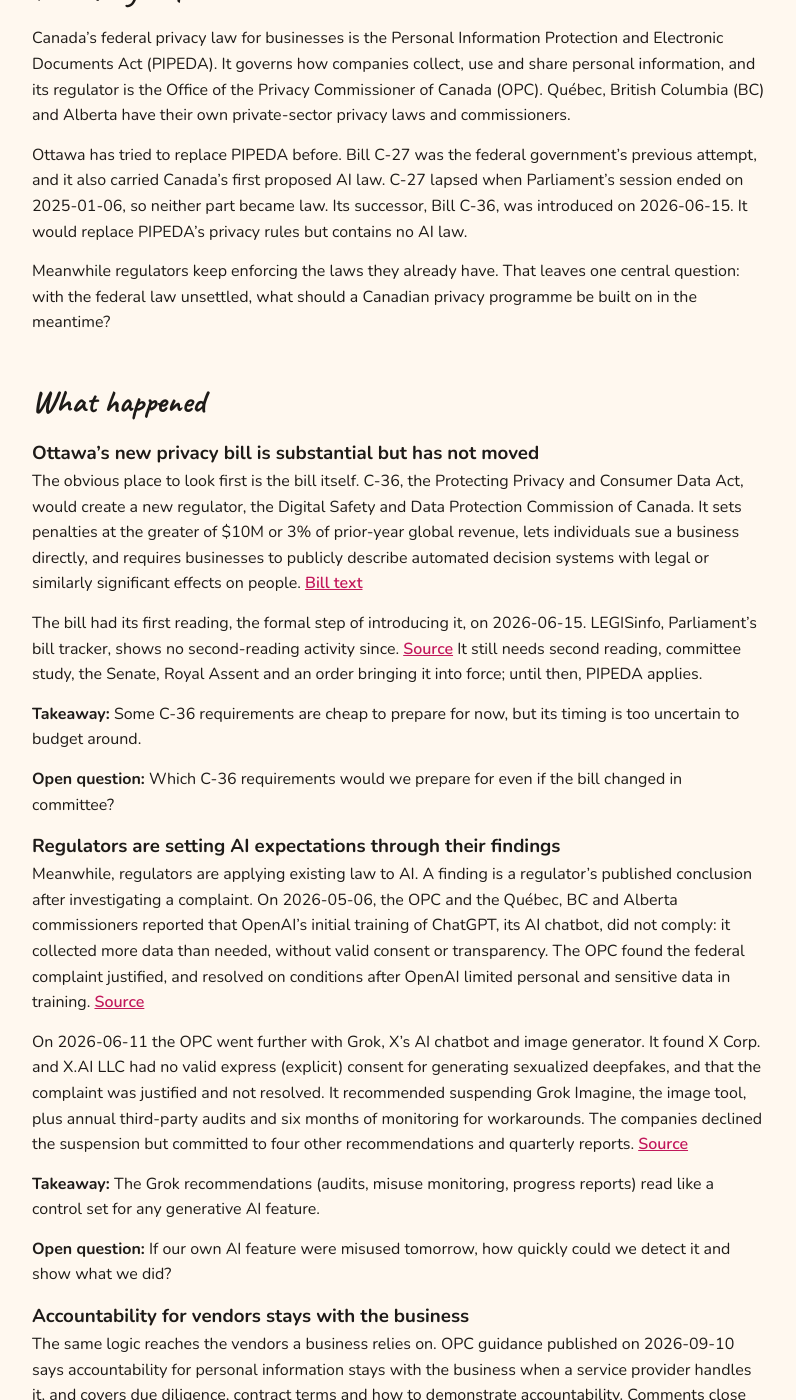
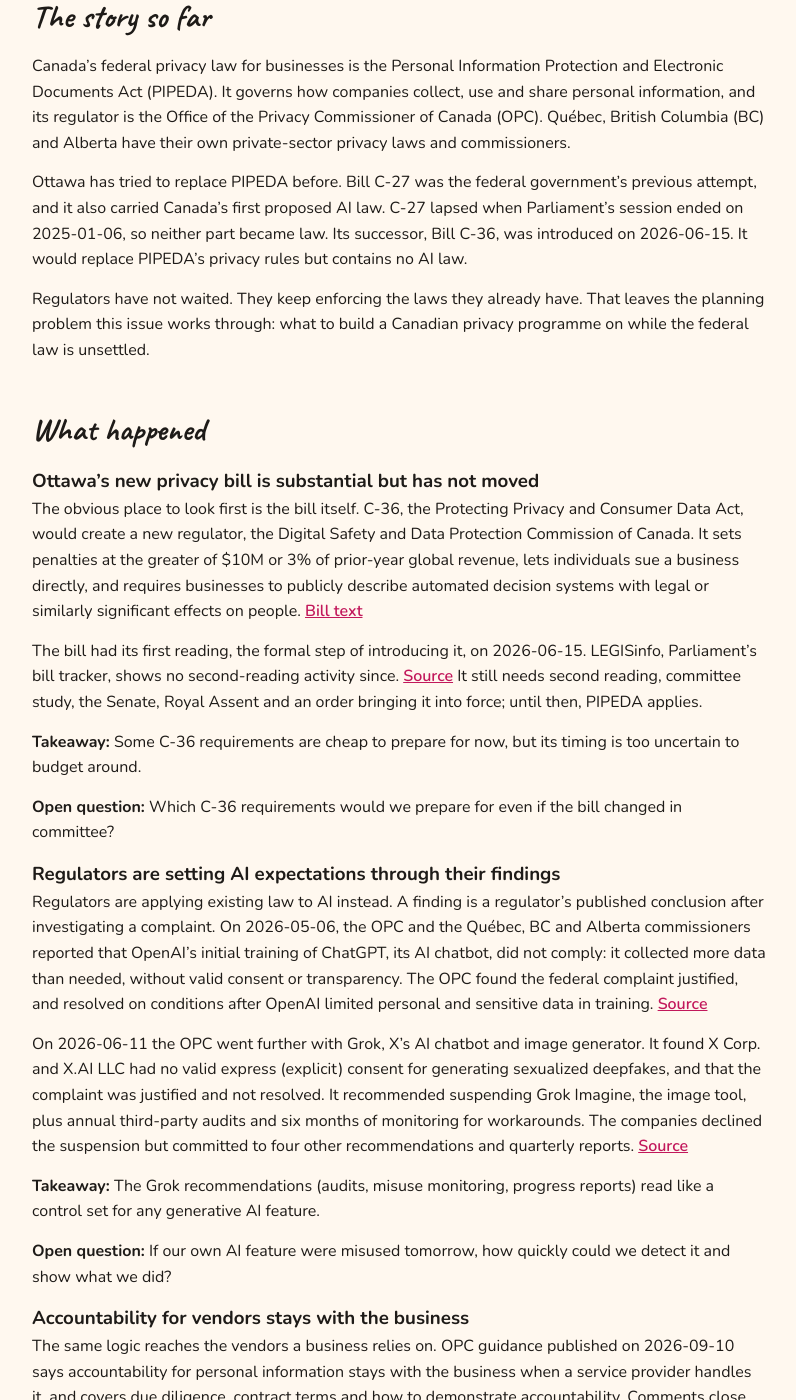
Before and after one commit to grc-with-sjo/grc-insights, a Jekyll site: the page built from _issues/2026-10-11-canada-regulators-write-ai-rules.md, in a window 1280 px wide and 1400 px high, scrolled down 982 px. Shown: the whole window, without its empty margins (240-1036 px from the left). Built offline with Jekyll 4.4.1, drawn with Linux system fonts in a browser that asks for light colours; some of the changed text lies outside the part shown.

Commit message:
Voice pass: Issues 01–03, author bio, subscribe line; skill follows routine/voice.md
Wording only. Facts, dates, sources and ⚠️ verify hedges unchanged.
- Deks state a point of view in first person instead of a bare question
- "The story so far" ends on the planning problem as a statement
- Remove research-status language, "Meanwhile", "one way to hedge" and most "Consider"
- Issue 02: split the story-so-far paragraph; neutral CRA ownership question; 42001 safe-harbour line
- Bio without rhetorical questions; subscribe line reflects weekly-then-monthly cadence
- drafting-grc-insights-issues skill defers to routine/voice.md

Co-Authored-By: Claude Opus 5.5 <noreply@anthropic.com>

```diff
--- a/_includes/about.html
+++ b/_includes/about.html
@@ -5,9 +5,9 @@
         <div class="role">Governance, Risk &amp; Compliance Strategist · Vancouver, BC</div>
         <p>
           Surabhi has spent over a decade at the intersection of compliance, technology, and risk.
-          Her career has tracked the evolution of the audit profession itself, from financial
-          audit to IT audit to the questions nobody has clean answers to yet: how do you govern
-          AI? How do you keep risk models human-centric when the systems are not?
+          Her career has followed the evolution of the audit profession itself, from financial
+          audit to IT audit and now to AI governance: how organisations can govern AI responsibly
+          and keep risk decisions grounded in human judgement.
         </p>
         <p style="margin-top: 10px;">
           She has built and operationalized security, privacy, and compliance programmes across
--- a/_includes/subscribe.html
+++ b/_includes/subscribe.html
@@ -1,6 +1,6 @@
 <div class="subscribe">
   <p class="subscribe-title">Get the next issue</p>
-  <p class="muted">A new issue every month, plus Regulation Radar updates as laws move.</p>
+  <p class="muted">Weekly catch-up issues through November, then a new issue every month, plus Regulation Radar updates as laws move.</p>
   <div class="subscribe-links">
     {% if site.linkedin_newsletter and site.linkedin_newsletter != "" %}<a class="chip" href="{{ site.linkedin_newsletter }}" target="_blank" rel="noopener">Subscribe on LinkedIn</a>{% endif %}
     <a class="chip" href="{{ site.author.url }}" target="_blank" rel="noopener">Follow on LinkedIn</a>
--- a/_issues/2026-10-11-canada-regulators-write-ai-rules.md
+++ b/_issues/2026-10-11-canada-regulators-write-ai-rules.md
@@ -7,7 +7,7 @@ calendar_date: 2026-10-11
 regions: [CA]
 sectors: [tech, saas, cloud, banking, retail]
 categories: [privacy-law, ai-governance, enforcement, third-party-risk]
-description: "Canada's new privacy bill has stalled and there is no federal AI law. So what should a Canadian privacy programme be built on while the law is unsettled?"
+description: "Canada's privacy bill has stalled and there is no federal AI law, but regulators are already setting expectations. I would build on the evidence they ask for, not on the bill's timing."
 ---
 
 ## In brief
@@ -22,7 +22,7 @@ Canada's federal privacy law for businesses is the Personal Information Protecti
 
 Ottawa has tried to replace PIPEDA before. Bill C-27 was the federal government's previous attempt, and it also carried Canada's first proposed AI law. C-27 lapsed when Parliament's session ended on 2025-01-06, so neither part became law. Its successor, Bill C-36, was introduced on 2026-06-15. It would replace PIPEDA's privacy rules but contains no AI law.
 
-Meanwhile regulators keep enforcing the laws they already have. That leaves one central question: with the federal law unsettled, what should a Canadian privacy programme be built on in the meantime?
+Regulators have not waited. They keep enforcing the laws they already have. That leaves the planning problem this issue works through: what to build a Canadian privacy programme on while the federal law is unsettled.
 
 ## What happened
 
@@ -38,7 +38,7 @@ The bill had its first reading, the formal step of introducing it, on 2026-06-15
 
 ### Regulators are setting AI expectations through their findings
 
-Meanwhile, regulators are applying existing law to AI. A finding is a regulator's published conclusion after investigating a complaint. On 2026-05-06, the OPC and the Québec, BC and Alberta commissioners reported that OpenAI's initial training of ChatGPT, its AI chatbot, did not comply: it collected more data than needed, without valid consent or transparency. The OPC found the federal complaint justified, and resolved on conditions after OpenAI limited personal and sensitive data in training. [Source](https://www.priv.gc.ca/en/opc-news/news-and-announcements/2026/nr-c_260506/)
+Regulators are applying existing law to AI instead. A finding is a regulator's published conclusion after investigating a complaint. On 2026-05-06, the OPC and the Québec, BC and Alberta commissioners reported that OpenAI's initial training of ChatGPT, its AI chatbot, did not comply: it collected more data than needed, without valid consent or transparency. The OPC found the federal complaint justified, and resolved on conditions after OpenAI limited personal and sensitive data in training. [Source](https://www.priv.gc.ca/en/opc-news/news-and-announcements/2026/nr-c_260506/)
 
 On 2026-06-11 the OPC went further with Grok, X's AI chatbot and image generator. It found X Corp. and X.AI LLC had no valid express (explicit) consent for generating sexualized deepfakes, and that the complaint was justified and not resolved. It recommended suspending Grok Imagine, the image tool, plus annual third-party audits and six months of monitoring for workarounds. The companies declined the suspension but committed to four other recommendations and quarterly reports. [Source](https://www.priv.gc.ca/en/opc-actions-and-decisions/investigations/investigations-into-businesses/2026/pipeda-2026-004/)
 
@@ -76,7 +76,7 @@ What we do know is how regulators apply today's law. Between them, the OpenAI an
 
 So I would build around evidence that answers those questions under any outcome. The centre would be one inventory of vendors and AI systems. For each entry, I would record what personal data is involved, the consent basis, where any training data came from, and the contract terms. That record answers the OPC's vendor guidance today. It maps to C-36's rules on automated decisions if the bill passes. It also gives you something to show a provincial regulator.
 
-For design choices, one way to hedge is to treat Québec's Law 25 as the reference point. The OPC findings then show what evidence a regulator is likely to ask for.
+For design choices, I would treat Québec's Law 25 as the reference point. The OPC findings then show what evidence a regulator is likely to ask for.
 
 The trade-off is real. Some of this work may not match C-36's final text, and a register built now may need rework. The cost of rework tends to be known and bounded. The cost of being unable to explain where training data came from, while complaints rise, is harder to predict. I would weigh those two rather than wait for certainty.
 
```
Also changed, not shown: other parts of _issues/2026-10-11-canada-regulators-write-ai-rules.md (+3 -3 lines), _issues/2026-10-18-europe-delayed-ai-rules-not-enforcement.md (+7 -7 lines), _issues/2026-11-22-cyber-deadlines-slip-assurance-travels.md (+17 -13 lines), .claude/skills/drafting-grc-insights-issues/SKILL.md.
